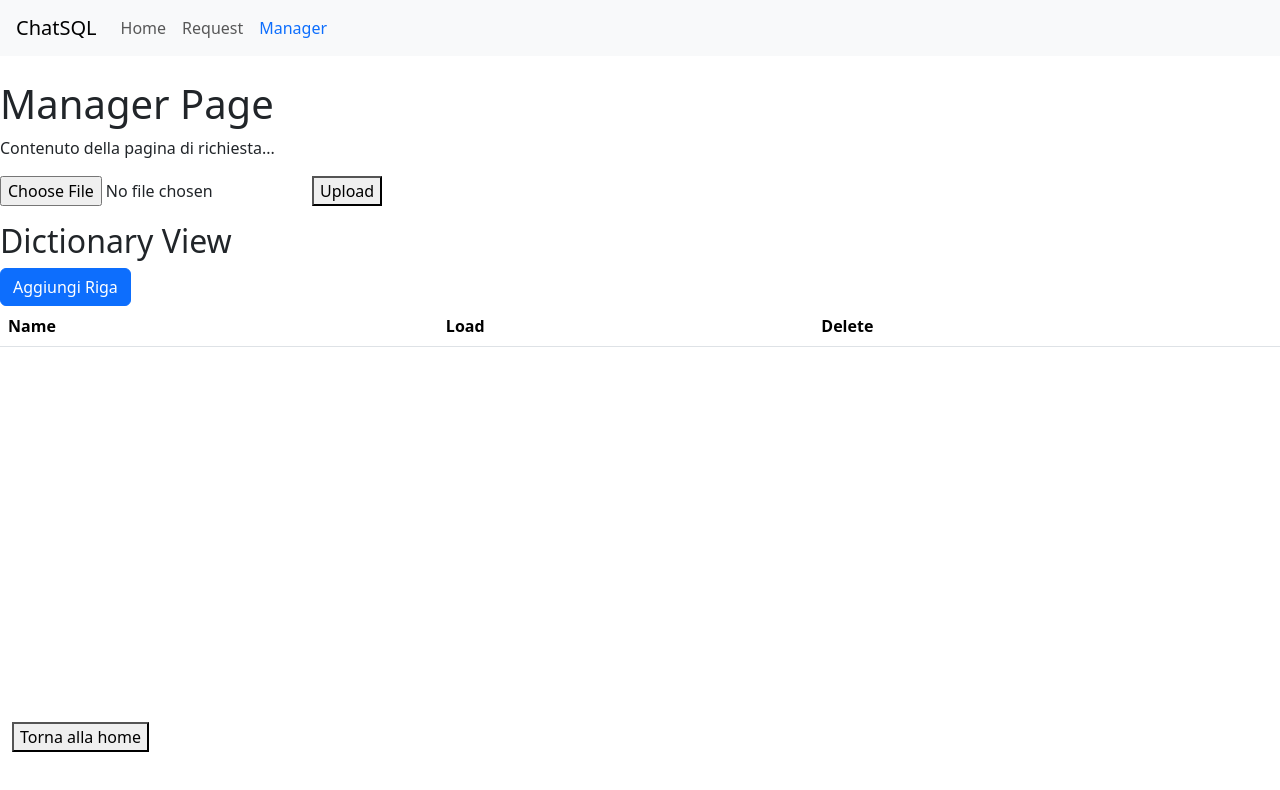
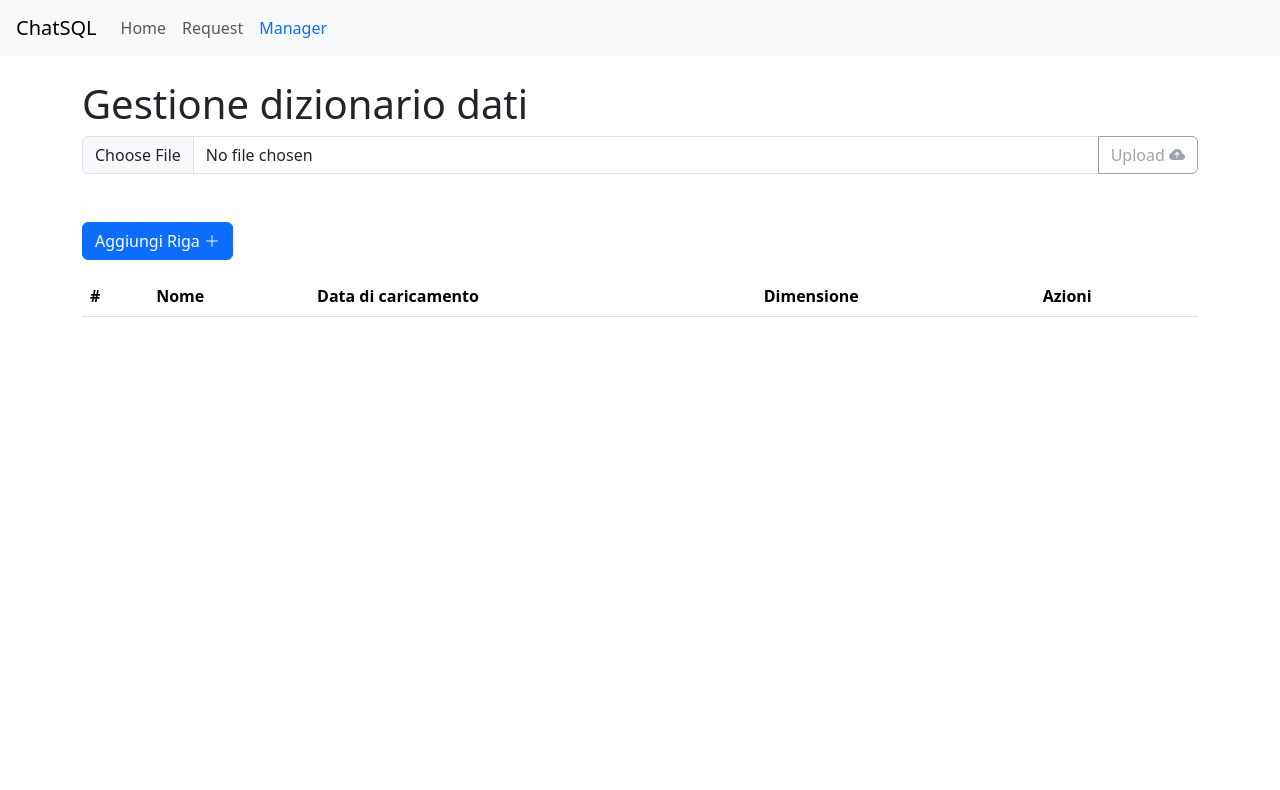
Before and after one commit to 6Coders/ChatSQL, a Vue app in the folder frontend/: page /manager in a window 1280 px wide. Shown: the top 790 px of the page. Built offline with nearby package versions, Linux system fonts and the light colour scheme.

Commit message:
Aggiornata UI di Manager

```diff
--- a/frontend/src/components/DeleteButton.vue
+++ b/frontend/src/components/DeleteButton.vue
@@ -1,5 +1,5 @@
 <template>
-    <button :class="DeleteButtonClass" type="button" @click="deleteDictionary">Delete</button>
+    <button :class="DeleteButtonClass" type="button" @click="deleteDictionary">Delete <i class="bi bi-trash"></i></button>
   </template>
 
   <script>
--- a/frontend/src/components/InputFile.vue
+++ b/frontend/src/components/InputFile.vue
@@ -1,9 +1,9 @@
 <template>
-  <div>
-    <input type="file" ref="fileInput" @change="handleFileUpload">
-    <upload-button :class="uploadButtonClass" @upload-click="emitFile"/>
-    <p>{{ message }}</p>
+  <div class="input-group">
+    <input type="file" class="form-control" ref="fileInput" @change="handleFileUpload">
+    <upload-button :class="uploadButtonClass" @upload-click="emitFile" :disabled="!file" />
   </div>
+  <p>{{ message }}</p>
 </template>
 
 <script>
@@ -14,7 +14,7 @@ export default {
   name: 'InputFile',
   components: {
     UploadButton
-   },
+  },
   props: {
     uploadButtonClass: String
   },
@@ -23,7 +23,7 @@ export default {
     const message = ref('');
 
     function handleFileUpload(event) {
-      if(message.value!='') {
+      if (message.value != '') {
         message.value = '';
       }
       file.value = event.target.files[0];
--- a/frontend/src/components/LoadButton.vue
+++ b/frontend/src/components/LoadButton.vue
@@ -1,5 +1,5 @@
 <template>
-  <button :class="LoadButtonClass" type="button" @click="loadDictionary">Load</button>
+  <button :class="LoadButtonClass" class="mx-2" type="button" @click="loadDictionary">Load</button>
 </template>
 
 <script>
--- a/frontend/src/components/UploadButton.vue
+++ b/frontend/src/components/UploadButton.vue
@@ -1,12 +1,13 @@
 <template>
-    <button :class="UploadButtonClass" type="button" @click="uploadDictionary">Upload</button>
+    <button :class="UploadButtonClass" type="button" @click="uploadDictionary" :disabled="disabled">Upload <i class="bi bi-cloud-arrow-up-fill"></i></button>
   </template>
 
   <script>
   export default {
     name: 'UploadButton',
     props: {
-      UploadButtonClass: String
+      UploadButtonClass: String,
+      disabled: Boolean
     },
     setup(props, { emit }) {
 
--- a/frontend/src/components/ViewDictionary.vue
+++ b/frontend/src/components/ViewDictionary.vue
@@ -1,27 +1,31 @@
 <template>
-  <div>
-    <h2>Dictionary View</h2>
-    <button class="btn btn-primary" @click="addNewEntry('Nuova voce','2')">Aggiungi Riga</button>
-    <table class="table">
+  <div class="mt-5">
+    <button class="btn btn-primary mb-3" @click="addNewEntry('Nuova voce','2')">Aggiungi Riga <i class="bi bi-plus-lg"></i></button>
+    <div class="table-responsive">
+      <table class="table table-striped table-hover">
       <thead>
         <tr>
-          <th>Name</th>
-          <th>Load</th>
-          <th>Delete</th>
+          <th scope="col">#</th>
+          <th scope="col">Nome</th>
+          <th scope="col">Data di caricamento</th>
+          <th scope="col">Dimensione</th>
+          <th scope="col">Azioni</th>
         </tr>
       </thead>
       <tbody>
         <tr v-for="(entry, index) in dictionaryEntries" :key="index">
+          <th scope="row">{{ index + 1 }}</th>
           <td>{{ entry.name }}</td>
+          <td>01/01/2021</td>
+          <td>1 KB</td>
           <td>
-            <LoadButton :id="entry.id" :name="entry.name"  :class="loadButtonClass"  @load-click="loadButtonClick(entry.id)" />
-          </td>
-          <td>
+            <LoadButton :id="entry.id" :name="entry.name" :class="loadButtonClass" @load-click="loadButtonClick(entry.id)" />
             <DeleteButton :id="entry.id" :name="entry.name" :class="deleteButtonClass" @delete-click="deleteButtonClick(entry.id)" />
           </td>
         </tr>
       </tbody>
     </table>
+    </div>
   </div>
 </template>
 
--- a/frontend/src/views/ManagerPage.vue
+++ b/frontend/src/views/ManagerPage.vue
@@ -1,18 +1,12 @@
 <template>
-  <div>
-    <h1>Manager Page</h1>
-    <p>Contenuto della pagina di richiesta...</p>
-    <input-file ref="fileInput" @file-selected="handleFileSelected"></input-file>
+  <div class="container">
+    <h1>Gestione dizionario dati</h1>
+    <input-file ref="fileInput" @file-selected="handleFileSelected" :uploadButtonClass="uploadButtonClass"></input-file>
     <view-dictionary @load-button-clicked="handleLoadButtonClicked" @delete-button-clicked="handleDeleteButtonClicked"  :load-button-class="loadButtonClass" :delete-button-class="deleteButtonClass"></view-dictionary>
-  </div>
-
-  <div class="container-fluid fixed-bottom mb-5 ml-5">
-    <RedirectButton :buttonClass="buttonClass" :destination="destinationHome">Torna alla home</RedirectButton>
   </div>
 </template>
 
 <script>
-import RedirectButton from '@/components/RedirectButton.vue';
 import InputFile from '@/components/InputFile.vue';
 import ViewDictionary from '@/components/ViewDictionary.vue';
 import VMManager from '@/viewmodel/VMManager.js';
@@ -20,14 +14,14 @@ import VMManager from '@/viewmodel/VMManager.js';
 export default {
   name: 'ManagerPage',
   components: {
-    RedirectButton,
     InputFile,
     ViewDictionary
   },
   data() {
     return {
-      loadButtonClass: 'btn btn-primary mt-auto',
-      deleteButtonClass: 'btn btn-primary mt-auto'
+      loadButtonClass: 'btn btn-success',
+      deleteButtonClass: 'btn btn-danger',
+      uploadButtonClass: 'btn btn-outline-secondary',
     };
   },
   methods: {
```
